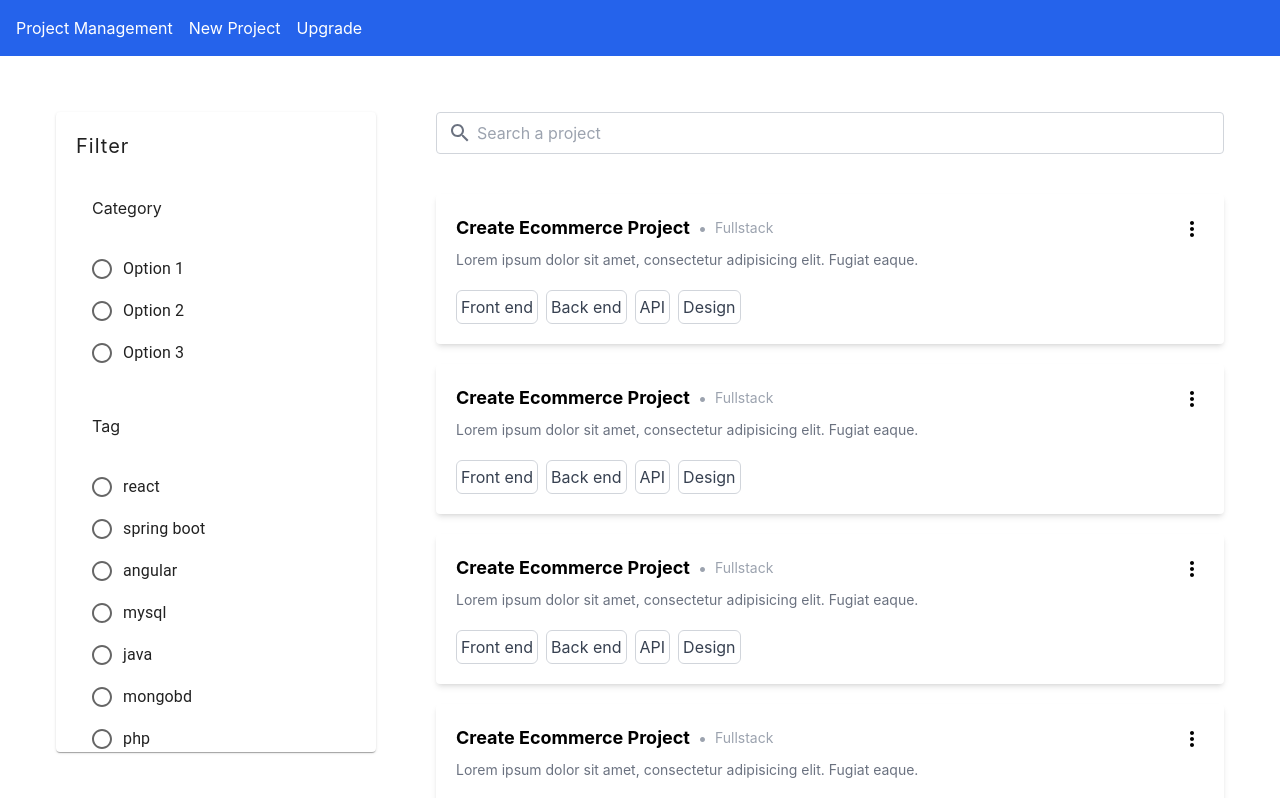
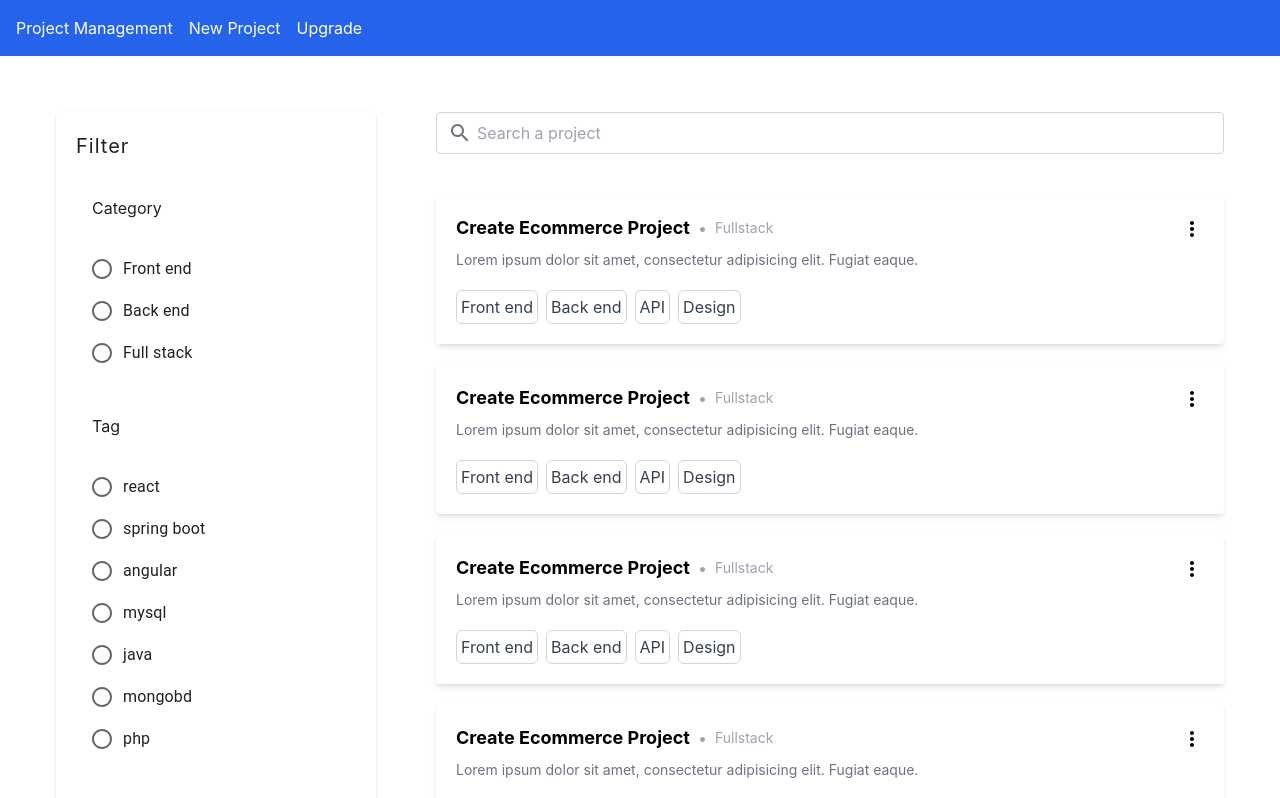
Before and after one commit to Natan-Mesele/pm-react, a React (Create React App) app: page /ProjectList in a window 1280 px wide. Shown: the top 798 px of the page. Built offline with nearby package versions, Linux system fonts and the light colour scheme.

Commit message:
project detail

```diff
--- a/src/Components/ProjectCard.jsx
+++ b/src/Components/ProjectCard.jsx
@@ -3,6 +3,7 @@ import MoreVertIcon from "@material-ui/icons/MoreVert";
 import Menu from "@material-ui/core/Menu";
 import MenuItem from "@material-ui/core/MenuItem";
 import { Badge } from "@mui/material";
+import { Link } from 'react-router-dom';
 
 function ProjectCard() {
   const [anchorEl, setAnchorEl] = useState(null);
@@ -30,9 +31,9 @@ function ProjectCard() {
       <div className="space-y-2">
         <div className="flex justify-between items-center">
           <div className="flex items-center gap-2">
-            <h1 className="cursor-pointer font-bold text-lg">
+            <Link className="cursor-pointer font-bold text-lg" to="/ProjectDetail">
               Create Ecommerce Project
-            </h1>
+            </Link>
             <span className="text-gray-400">•</span>
             <p className="text-sm text-gray-400">Fullstack</p>
           </div>
@@ -50,12 +51,16 @@ function ProjectCard() {
           </div>
         </div>
         <p className="text-left text-gray-500 text-sm">
-          Lorem ipsum dolor sit amet, consectetur adipisicing elit. Fugiat eaque.
+          Lorem ipsum dolor sit amet, consectetur adipisicing elit. Fugiat
+          eaque.
         </p>
       </div>
       <div className="flex flex-wrap gap-2 items-center mt-5">
         {["Front end", "Back end", "API", "Design"].map((label, index) => (
-          <Badge key={index} className="border border-gray-300 p-1 rounded-md text-gray-700">
+          <Badge
+            key={index}
+            className="border border-gray-300 p-1 rounded-md text-gray-700"
+          >
             {label}
           </Badge>
         ))}
--- /dev/null
+++ b/src/Components/ProjectDetail.jsx
@@ -0,0 +1,11 @@
+import React from 'react'
+
+function ProjectDetail() {
+  return (
+    <div>
+        ProjectDetail
+    </div>
+  )
+}
+
+export default ProjectDetail
--- a/src/Components/ProjectList.jsx
+++ b/src/Components/ProjectList.jsx
@@ -37,7 +37,7 @@ function ProjectList() {
   return (
     <div className="relative flex gap-5 justify-center p-14">
       <section className="lg:w-[20rem] sticky top-10">
-        <Card className="p-5 max-h-[80vh] overflow-y-auto">
+        <Card className="p-5">
           <div className="flex justify-between">
             <p className="text-xl tracking-wider">Filter</p>
           </div>
@@ -50,17 +50,17 @@ function ProjectList() {
                 <FormControlLabel
                   value="option1"
                   control={<Radio />}
-                  label="Option 1"
+                  label="Front end"
                 />
                 <FormControlLabel
                   value="option2"
                   control={<Radio />}
-                  label="Option 2"
+                  label="Back end"
                 />
                 <FormControlLabel
                   value="option3"
                   control={<Radio />}
-                  label="Option 3"
+                  label="Full stack"
                 />
               </RadioGroup>
             </div>
```
